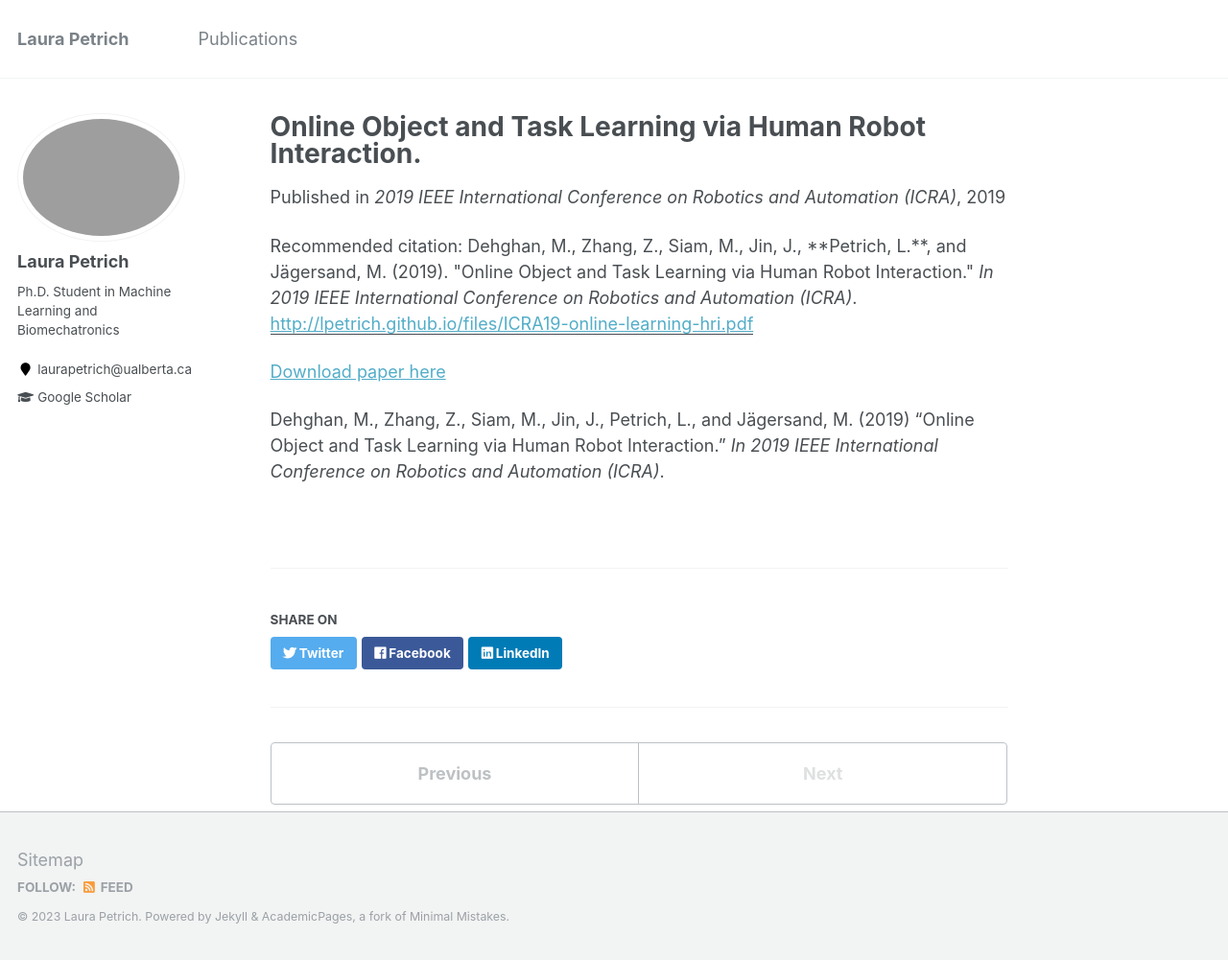
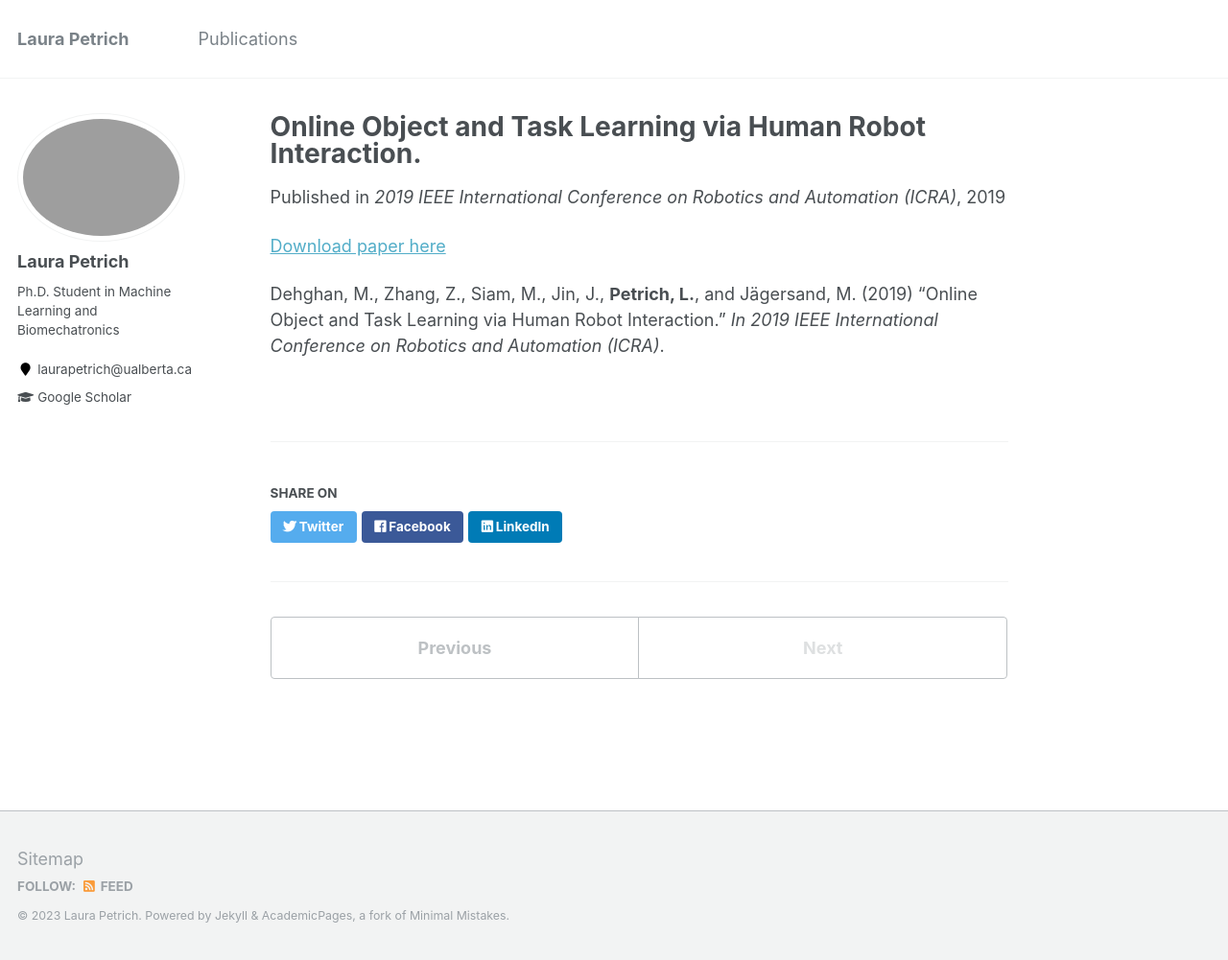
Before and after one commit to lpetrich/lpetrich.github.io, a Jekyll site: the page built from _publications/2019-05-20-online-learning-hri.md, in a window 1280 px wide and 1001 px high. Shown: the whole window at 96% size. Built offline with Jekyll 4.4.1, drawn with Linux system fonts in a browser that asks for light colours; part of the change alters nothing that is shown.

Commit message:
tweaking publication format

```diff
--- a/_publications/2019-05-20-online-learning-hri.md
+++ b/_publications/2019-05-20-online-learning-hri.md
@@ -6,10 +6,10 @@ permalink: /publication/2019-05-20-online-learning-hri
 date: 2019-05-20
 venue: '2019 IEEE International Conference on Robotics and Automation (ICRA)'
 paperurl: 'http://lpetrich.github.io/files/ICRA19-online-learning-hri.pdf'
-citation: 'Dehghan, M., Zhang, Z., Siam, M., Jin, J., **Petrich, L.**, and Jägersand, M. (2019). &quot;Online Object and Task Learning via Human Robot Interaction.&quot; <i>In 2019 IEEE International Conference on Robotics and Automation (ICRA)</i>.'
+# citation: 'Dehghan, M., Zhang, Z., Siam, M., Jin, J., **Petrich, L.**, and Jägersand, M. (2019). &quot;Online Object and Task Learning via Human Robot Interaction.&quot; <i>In 2019 IEEE International Conference on Robotics and Automation (ICRA)</i>.'
 ---
 <!-- This paper is about the number 1. The number 2 is left for future workssssss -->
 
 [Download paper here](http://lpetrich.github.io/files/ICRA19-online-learning-hri.pdf)
 
-Dehghan, M., Zhang, Z., Siam, M., Jin, J., Petrich, L., and Jägersand, M. (2019) "Online Object and Task Learning via Human Robot Interaction." <i>In 2019 IEEE International Conference on Robotics and Automation (ICRA)</i>.
+Dehghan, M., Zhang, Z., Siam, M., Jin, J., **Petrich, L.**, and Jägersand, M. (2019) "Online Object and Task Learning via Human Robot Interaction." <i>In 2019 IEEE International Conference on Robotics and Automation (ICRA)</i>.
```
